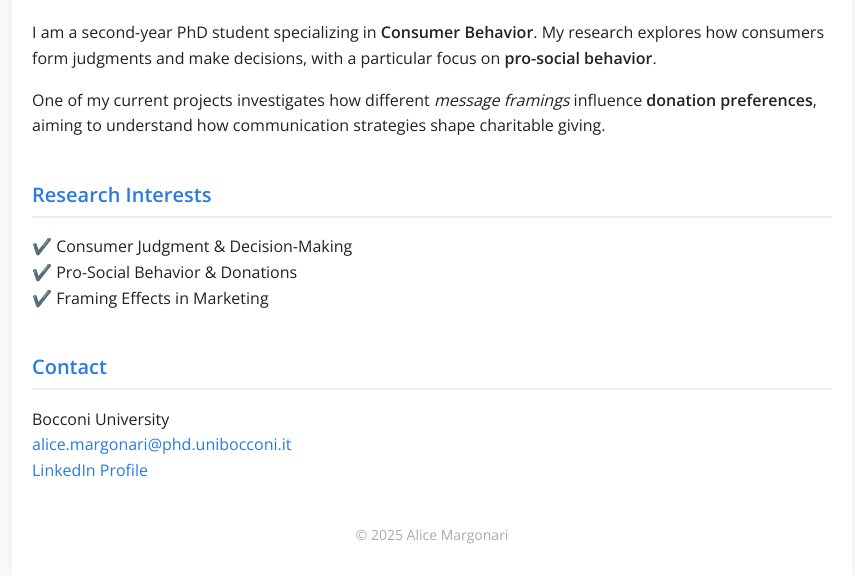
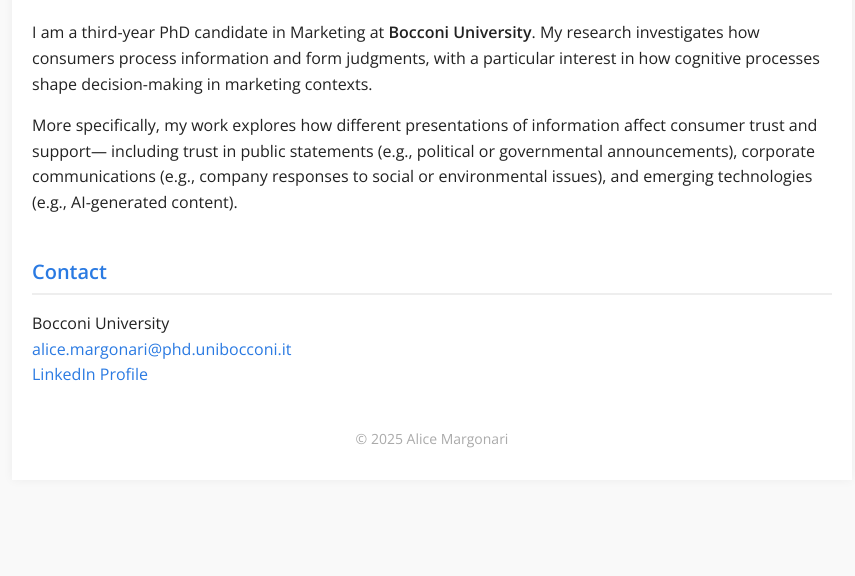
Before and after one commit to AliceMargonari/alicemargonari.github.io, a Jekyll site: the page built from index.md, in a window 1280 px wide. Shown: the part 386-962 px from the top of the page, without its empty margins (208-1063 px from the left). Built offline with Jekyll 4.4.1, drawn with Linux system fonts in a browser that asks for light colours; our own code applies the rules of GitHub Pages for plain Markdown files; after the commit the page ends 900 px from its top, so only the background shows below that.

Commit message:
Update index.md

```diff
--- a/index.md
+++ b/index.md
@@ -96,26 +96,20 @@
 </header>
 
 
-    <section>
-      <p>
-        I am a second-year PhD student specializing in <strong>Consumer Behavior</strong>.
-        My research explores how consumers form judgments and make decisions,
-        with a particular focus on <strong>pro-social behavior</strong>.
-      </p>
-      <p>
-        One of my current projects investigates how different <em>message framings</em> influence
-        <strong>donation preferences</strong>, aiming to understand how communication strategies shape charitable giving.
-      </p>
-    </section>
+<section>
+  <p>
+    I am a third-year PhD candidate in Marketing at <strong>Bocconi University</strong>.
+    My research investigates how consumers process information and form judgments,
+    with a particular interest in how cognitive processes shape decision-making in marketing contexts.
+  </p>
+  <p>
+    More specifically, my work explores how different presentations of information affect consumer trust and support—
+    including trust in public statements (e.g., political or governmental announcements),
+    corporate communications (e.g., company responses to social or environmental issues),
+    and emerging technologies (e.g., AI-generated content).
+  </p>
+</section>
 
-    <section>
-      <h2>Research Interests</h2>
-      <ul>
-        <li>Consumer Judgment & Decision-Making</li>
-        <li>Pro-Social Behavior & Donations</li>
-        <li>Framing Effects in Marketing</li>
-      </ul>
-    </section>
 
     <section>
       <h2>Contact</h2>
```
